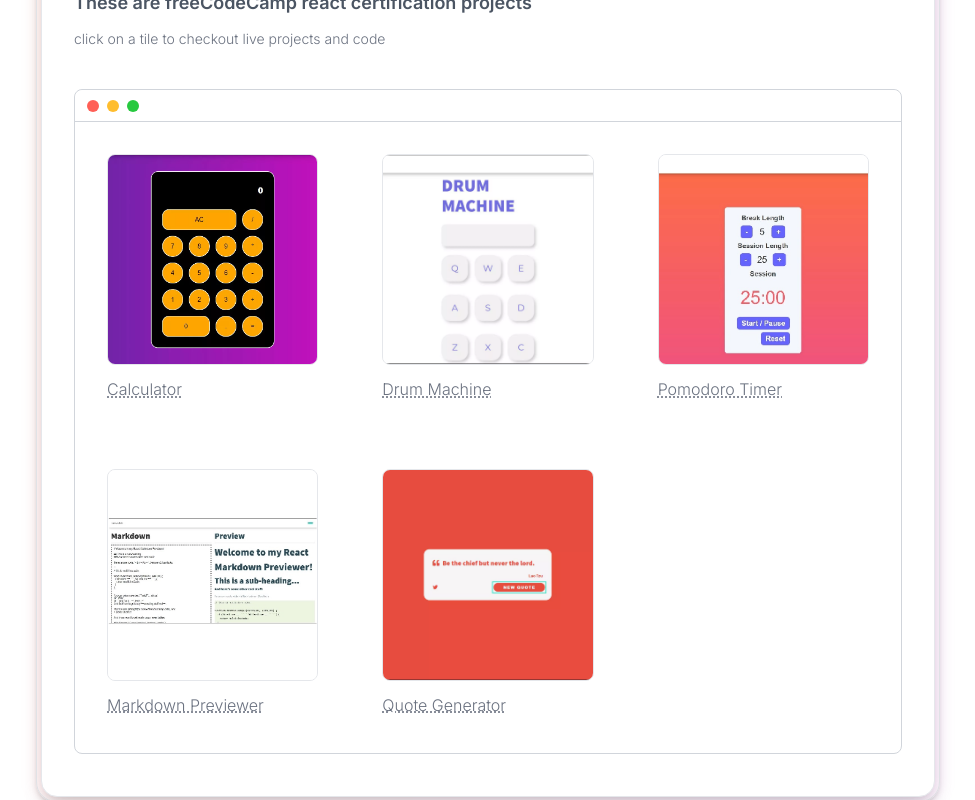
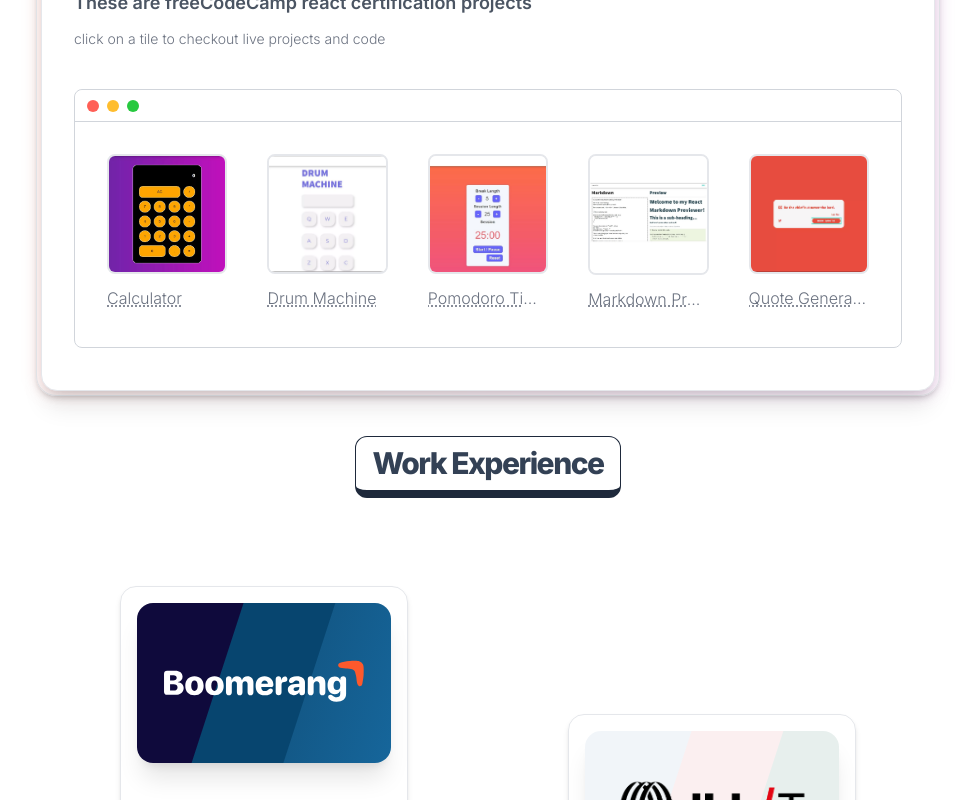
Before and after one commit to sidwachche/portfolio-2024, a Next.js app: page / in a window 1280 px wide. Shown: the part 3300-4100 px from the top of the page, without its empty margins (172-1147 px from the left). Built offline with nearby package versions, Linux system fonts and the light colour scheme.

Commit message:
ux changes

```diff
--- a/src/components/popover.tsx
+++ b/src/components/popover.tsx
@@ -22,7 +22,7 @@ function ExperiencePopover({
           sideOffset={10}
           asChild
         >
-          <section className="bg-white shadow-xl w-80 md:w-full rounded-lg p-6 border">
+          <section className="bg-white shadow-xl w-[375px] md:w-full rounded-lg p-6 border">
             <div className="flex justify-between w-full mb-6">
               <h5 className="text-xl font-semibold text-primary-gradient">
                 {name}
--- a/src/components/work-Experiencet.tsx
+++ b/src/components/work-Experiencet.tsx
@@ -63,13 +63,11 @@ function WorkExperience() {
                 <motion.div
                   initial={{
                     opacity: 0,
-                    x: index % 2 !== 0 ? 250 : -250,
-                    // y: 150,
+                    y: 100,
                   }}
-                  whileTap={{ scale: 0.9 }}
                   whileInView={{
                     opacity: 1,
-                    x: 0,
+                    y: 0,
                     transition: {
                       duration: 1,
                     },
--- a/src/components/work-showcase.tsx
+++ b/src/components/work-showcase.tsx
@@ -150,21 +150,24 @@ function WorkShowcase() {
             </div>
           </div>
           <MacWindowWrapper disableTapAnimation tagName="org-charts">
-            <section className="grid gap-16 grid-cols-3 p-8">
+            <section className="grid gap-4 lg:gap-10 grid-cols-3 md:grid-cols-3 lg:grid-cols-5 p-8">
               {freeCodeProjectList.map(({ link, name, src }) => (
                 <Link href={baseUrl + link} key={name} target="_blank">
-                  <motion.div whileTap={{ scale: 0.85 }} className="space-y-2">
+                  <motion.div
+                    whileTap={{ scale: 0.85 }}
+                    className="space-y-2 w-full "
+                  >
                     <Image
                       width={200}
                       height={200}
-                      className="rounded-lg border hover:scale-105 transition-all w-20 md:w-full"
+                      className="rounded-lg border-2 transition-all min-w-16 md:w-full"
                       src={src}
                       alt={`name app image`}
                       placeholder="blur"
                       loading="lazy"
                       quality={80}
                     />
-                    <p className="text-md text-gray-500 py-1 underline decoration-dotted cursor-pointer">
+                    <p className="text-md text-gray-500 py-1 truncate underline decoration-dotted cursor-pointer">
                       {name}
                     </p>
                   </motion.div>
```
